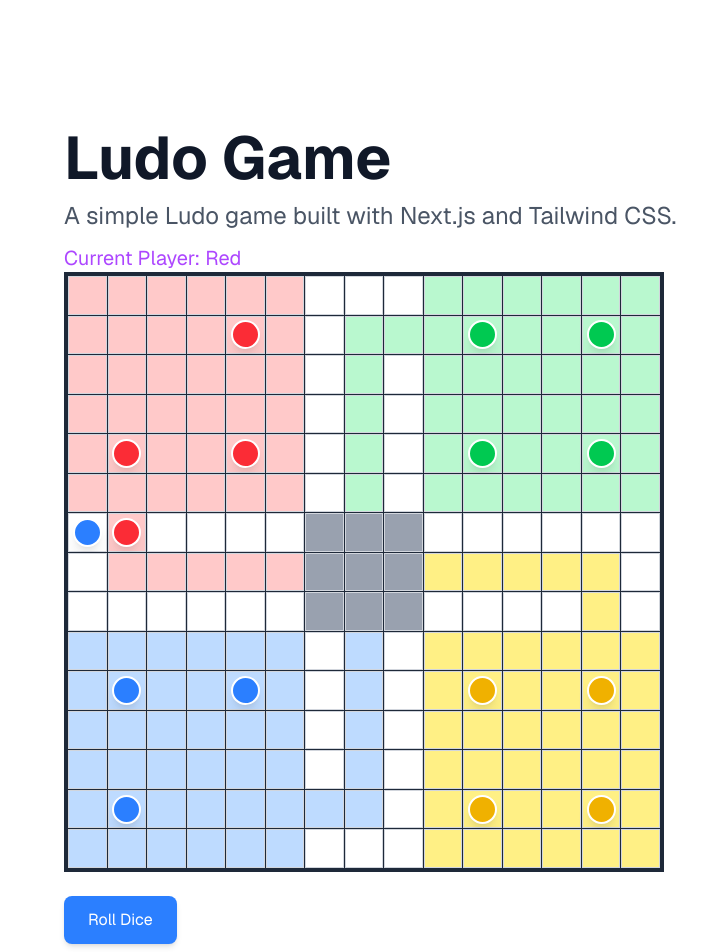
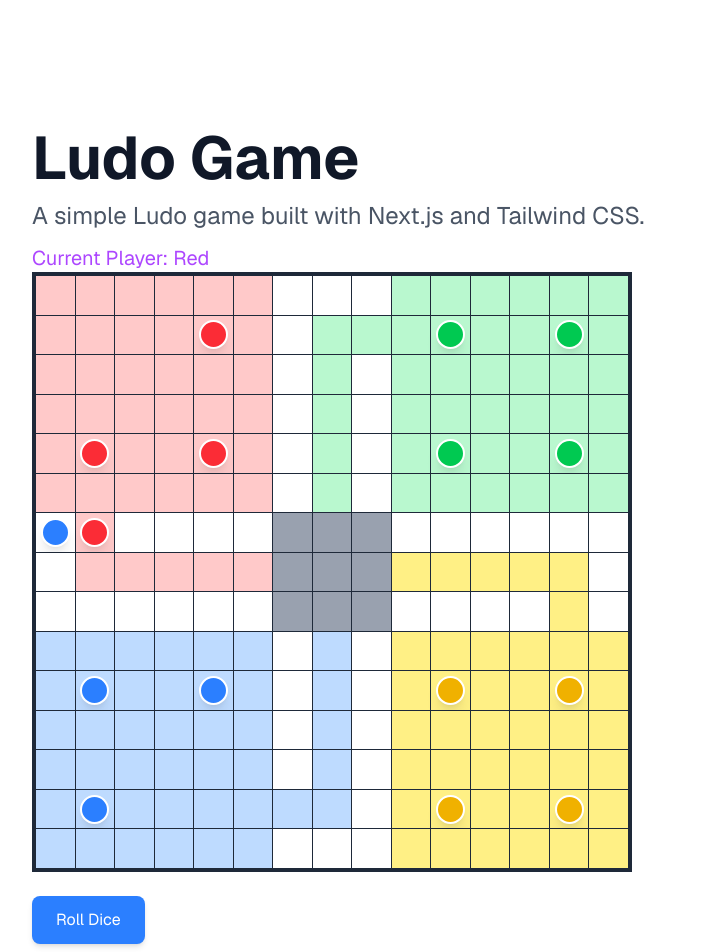
Before and after one commit to zeeshanhaider5121472/ludo-game, a Next.js app: page / in a window 1280 px wide. Shown: the top 952 px of the page, without its empty margins (256-963 px from the left). Built offline with nearby package versions, Linux system fonts and the light colour scheme.

Commit message:
UI fixes

```diff
--- a/app/page.tsx
+++ b/app/page.tsx
@@ -480,8 +480,8 @@ export default function Home() {
     checkAllTokensInBase(currentPlayer);
   };
   return (
-    <div className="flex flex-col flex-1 items-center justify-center bg-zinc-50 font-sans dark:bg-black">
-      <main className="flex flex-1 w-full max-w-3xl flex-col items-center justify-between py-32 px-16 bg-white dark:bg-black sm:items-start">
+    <div className="flex flex-col flex-1 items-center justify-center font-sans dark:bg-black">
+      <main className="flex flex-1 w-full max-w-3xl flex-col items-center justify-between py-32 px-8 bg-white dark:bg-black sm:items-start">
         <div>
           <h1 className="text-3xl sm:text-6xl font-bold text-gray-900 dark:text-white">
             Ludo Game
@@ -515,7 +515,7 @@ export default function Home() {
                         moveToken(token, setFns[idx], path, currentPlayer);
                     });
                   }}
-                  className={`relative flex items-center justify-center border border-gray-300 ${getCellColor(id)}`}
+                  className={`relative flex items-center justify-center border border-transparent ${getCellColor(id)}`}
                 >
                   {Object.entries(players).map(([player, { tokens, color }]) =>
                     tokens.map((token) =>
@@ -531,13 +531,12 @@ export default function Home() {
               );
             })}
           </div>
-        </div>
           {/* Dice */}
-        <div className="mt-6 flex flex-col items-center gap-4">
-          <div className="flex flex-wrap justify-center gap-3">
+          <div className="mt-6 flex flex-col gap-4">
+            <div className="flex flex-wrap gap-3">
               <button
                 onClick={rollDice}
-              className="px-6 py-3 sm:px-6 sm:py-3 bg-blue-500 text-white rounded-lg shadow-md disabled:bg-blue-200"
+                className="px-4 py-2 sm:px-6 sm:py-3 bg-blue-500 text-white rounded-lg shadow-md disabled:bg-blue-200"
                 disabled={diceValue !== null}
               >
                 Roll Dice
@@ -550,7 +549,7 @@ export default function Home() {
               (currentPlayer === "yellow" && yellowAllBase) ? (
                 <button
                   onClick={() => passToNextPlayer(currentPlayer)}
-                className="px-6 py-3 sm:px-6 sm:py-3 ml-5 bg-yellow-500 text-white rounded-lg shadow-md"
+                  className="px-4 py-2 sm:px-6 sm:py-3 ml-5 bg-yellow-500 text-white rounded-lg shadow-md"
                 >
                   Pass
                 </button>
@@ -568,6 +567,7 @@ export default function Home() {
               <p className="mt-2 text-xl">Dice Rolled: {diceValue}</p>
             )}
           </div>
+        </div>
       </main>
     </div>
   );
@@ -578,3 +578,4 @@ export default function Home() {
 //add a home screen and a winner screen
 //add sound eeffects for dice roll, token move, token kill and winning and conffetii
 // if got time add data to db.json
+//pass button shows before the dice is rolled
```
Lines whose indentation alone changed are shown as unchanged.
